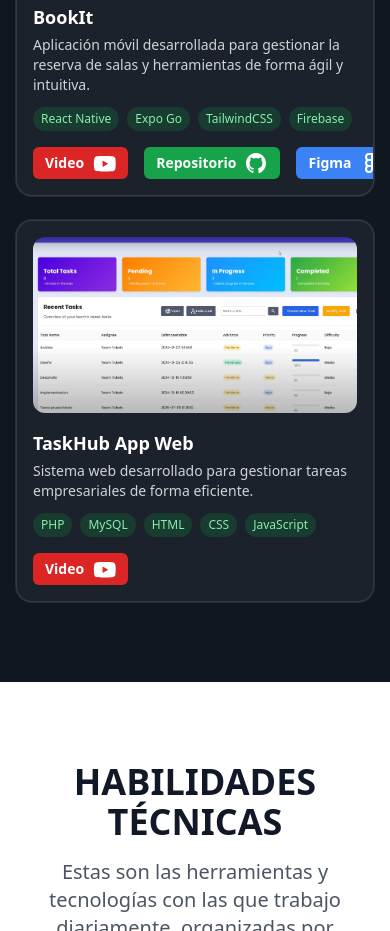
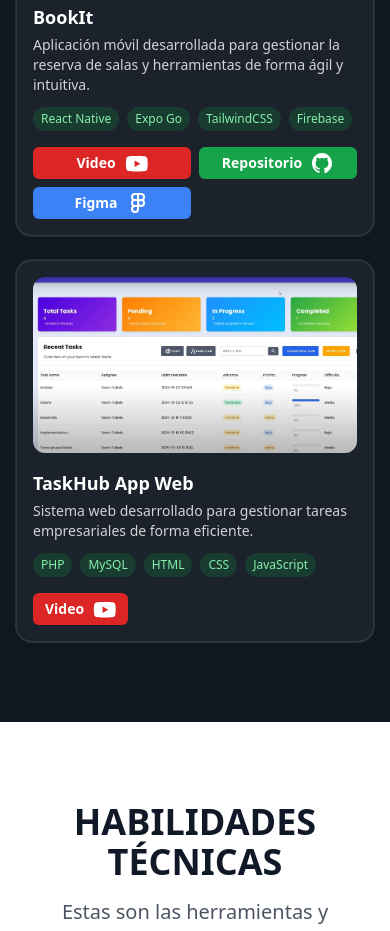
Before and after one commit to EliasGomezC/Portafolio, a website: page index.html in a window 390 px wide. Shown: the part 4798-5729 px from the top of the page. Drawn offline with nearby package versions, Linux system fonts and the light colour scheme.

Commit message:
cambios mobile figma

```diff
--- a/index.html
+++ b/index.html
@@ -539,8 +539,8 @@
                             <span class="rounded-full bg-green-600/20 px-2 py-1 text-green-300">Firebase</span>
                         </div>
                     </div>
-                    <div class="flex gap-4">
-                        <div class="mt-4 flex items-center text-sm">
+                    <div class="mt-4 grid items-center gap-2 justify-between text-sm grid-cols-2 md:flex">
+                        <div class="">
                             <a href="https://youtube.com/shorts/UXZ5PJV7AN4" target="_blank"
                                 class="rounded-md bg-red-600 px-3 py-1 text-white font-semibold hover:bg-red-500 flex justify-center items-center gap-2">Video
                                 <svg xmlns="http://www.w3.org/2000/svg" viewBox="0 0 600 600" fill="currentColor"
@@ -550,7 +550,7 @@
                                 </svg>
                             </a>
                         </div>
-                        <div class="mt-4 flex items-center text-sm">
+                        <div class="">
                             <a href="https://gitlab.com/0323106016/bookit" target="_blank"
                                 class="rounded-md bg-green-600 px-3 py-1 text-white font-semibold hover:bg-green-500 flex justify-center items-center gap-2">
                                 Repositorio
@@ -561,7 +561,7 @@
                                 </svg>
                             </a>
                         </div>
-                        <div class="mt-4 flex items-center justify-between text-sm">
+                        <div class="">
                             <a href="https://www.figma.com/design/dcKZL5KCFgJMmkTWbMm82B/Untitled?node-id=0-1&t=gV19Kva0kMXDW4ZX-1"
                                 target="_blank"
                                 class="rounded-md bg-blue-500 px-3 py-1 text-white font-semibold hover:bg-blue-400 flex justify-center items-center gap-2">Figma
```
